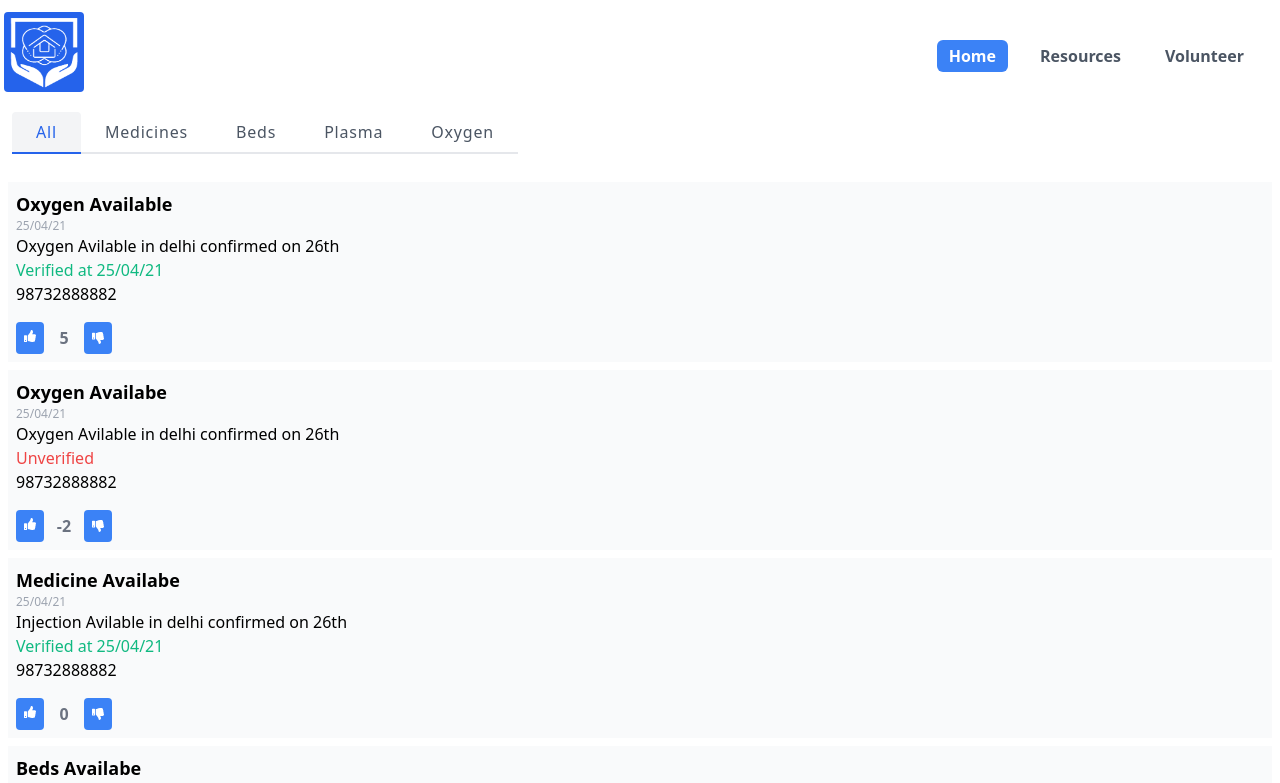
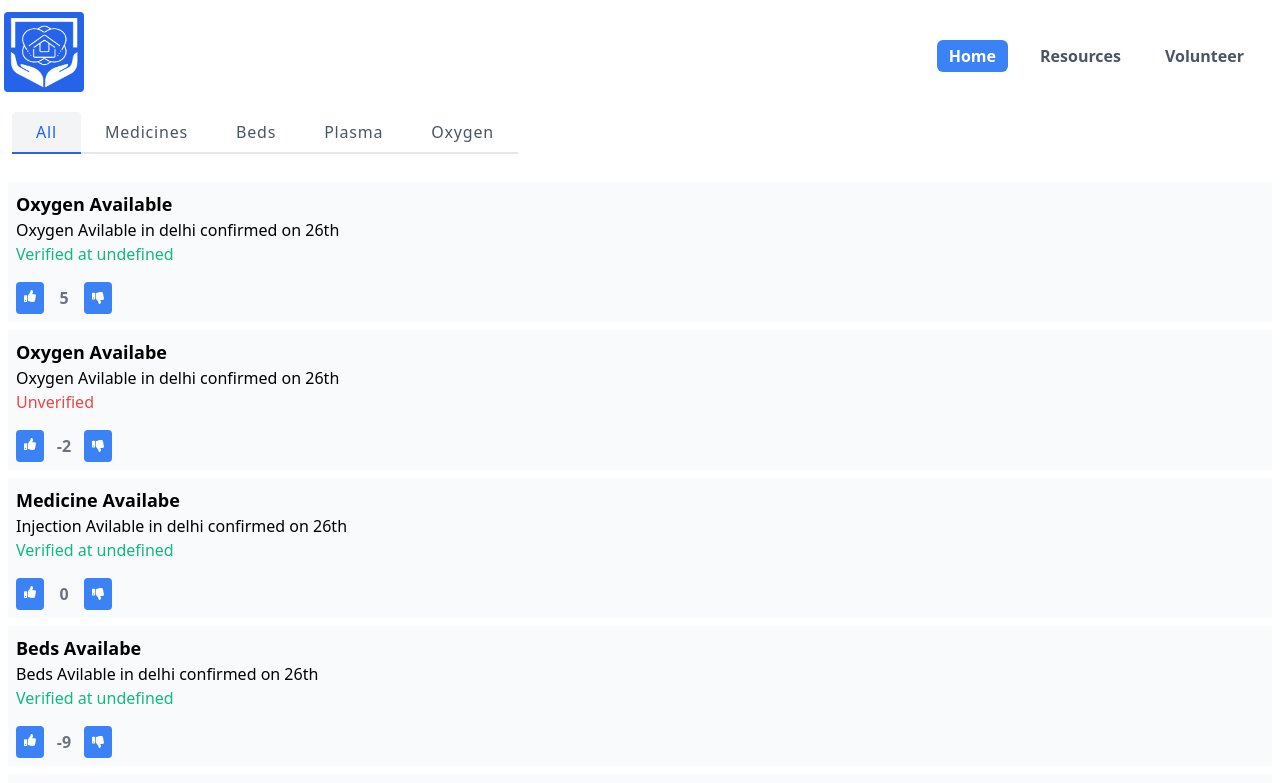
Before and after one commit to samad-yar-khan/covid-resources-client, a React (Create React App) app: page /resources in a window 1280 px wide. Shown: the top 783 px of the page. Built offline with nearby package versions, Linux system fonts and the light colour scheme; no server answers.

Commit message:
Fetch all Resources from backend

```diff
--- a/src/components/ResourceItem.js
+++ b/src/components/ResourceItem.js
@@ -15,6 +15,7 @@ class ResourceItem extends React.Component {
   }
 
   componentDidMount(){
+
     this.setState({
       liked:localStorage.getItem(`Liked-${this.props.id}`)//we will only maintaion whether a resoource is liked or not
     })
@@ -80,7 +81,7 @@ class ResourceItem extends React.Component {
 
   render(){
 
-    const {title , description , date , link, votes , verified , id } = this.props;
+    const {title , description , date , votes , verified , id , phone , verified_at } = this.props;
     const {liked} = this.state
 
 
@@ -98,10 +99,10 @@ class ResourceItem extends React.Component {
             {description}
         </div>
         <p className={`${verified?'text-green-500':'text-red-500'}`}>
-          {verified?`Verified at ${date}`:'Unverified'}
+          {verified?`Verified at ${verified_at}`:'Unverified'}
         </p>
         <div>
-           98732888882
+           {phone}
 
         </div>
 
--- a/src/components/ResourcesPage.js
+++ b/src/components/ResourcesPage.js
@@ -2,6 +2,8 @@ import React from 'react'
 import ResourceItem from './ResourceItem'
 import ResourcesNavbar from './ResourcesTab'
 import {data} from '../resourceData'
+import axios from 'axios'
+
 class ResourcesPage extends React.Component {
 
   constructor(){
@@ -16,6 +18,32 @@ class ResourcesPage extends React.Component {
       oxygen :data.oxygen,
       categories : data.categories
     }
+
+  }
+
+  async componentDidMount(){
+
+    try {
+      const categoriesRes = await axios ({
+        method :"GET",
+        url : "http://localhost:1337/categories"
+      })
+
+
+      const resourcesRes = await axios({
+        method : 'GET' ,
+        url: "http://localhost:1337/resources"
+      })
+      console.log(resourcesRes.data);
+      this.setState({
+        allResources : resourcesRes.data
+      })
+
+
+    } catch (err) {
+      console.log(err);
+    }
+
 
   }
 
@@ -69,14 +97,15 @@ class ResourcesPage extends React.Component {
             return <ResourceItem
                     title = {item.title}
                     description = {item.description}
-                    link = {item.link}
                     key = {item.id}
                     id={item.id}
-                    date = {item.date}
+                    date = {item.updated_at}
                     votes = {item.votes}
                     // votes = {item.downvotes}
                     verified = {item.verified}
+                    verified_at = {item.verified_at}
                     updateVoteCount = {this.updateVoteCount}
+                    phone = {item.phone}
                   />
           })
         }
```
